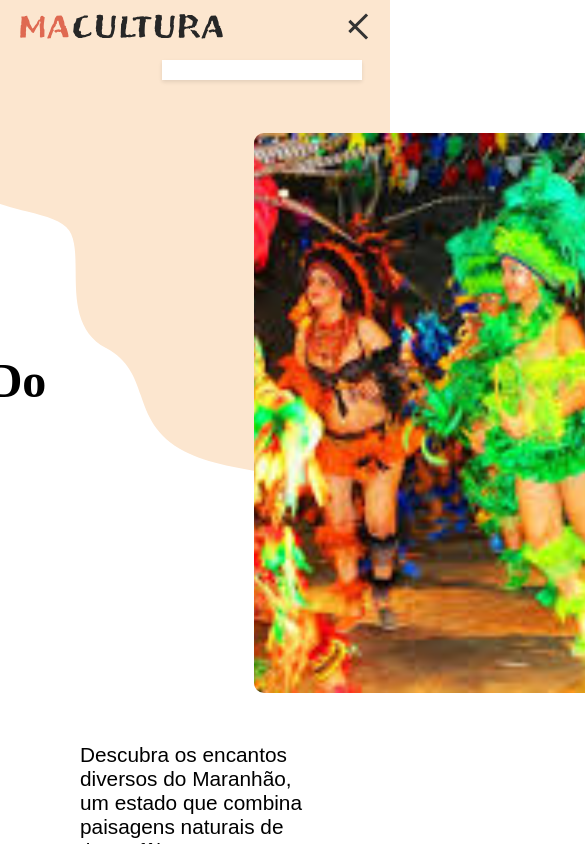
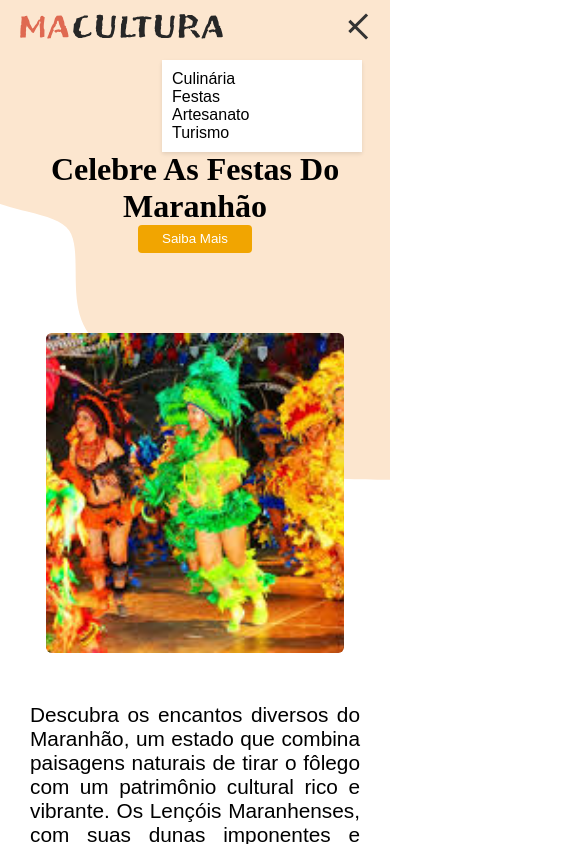
Before and after one commit to hendricksonweib/Desafio-InovaMaranhao, a React (Vite) app: page /festas in a window 390 px wide. Both pictures are taken after a click on the element 357 px from the left and 26 px from the top of the page. Shown: the top 844 px of the page, 585 px wide, since content can reach past the window. Built offline with nearby package versions, Linux system fonts and the light colour scheme.

Commit message:
feat: text
Signed-off-by: hendricksonweib <hendricksonrocha22@gmail.com>

```diff
--- a/src/index.css
+++ b/src/index.css
@@ -38,3 +38,17 @@
 .header__img {
   height: 35rem;
 }
+
+@media (max-width: 768px){
+  .header__conteiner {
+    margin-top: 5rem;
+    display: flex;
+    align-items: center;
+    flex-direction: column;
+    gap: 5rem;
+  }
+
+  .header__img {
+    height: 20rem;
+  }
+}
--- a/src/pages/Fest.tsx
+++ b/src/pages/Fest.tsx
@@ -14,6 +14,8 @@ function Fest() {
         {/* header__img: estilização padrão para imagens*/}
         <img className='header__img' src={FestaImg} alt="" />
       </section>
+      {/* Text: componente responsável pelos paragrafos do site */}
+      <Text texto='Descubra os encantos diversos do Maranhão, um estado que combina paisagens naturais de tirar o fôlego com um patrimônio cultural rico e vibrante. Os Lençóis Maranhenses, com suas dunas imponentes e lagoas de águas cristalinas, são um verdadeiro paraíso para os amantes da natureza e dos esportes ao ar livre. Enquanto isso, as cidades históricas de São Luís e Alcântara oferecem um mergulho na história colonial do Brasil, com arquitetura bem preservada e monumentos que contam séculos de história. Não deixe de explorar também a rica gastronomia local, onde pratos como o arroz de cuxá e o tambaqui assado proporcionam uma experiência gastronômica única. Seja você um aventureiro em busca de novos horizontes ou um aficionado por cultura e história, o Maranhão promete uma viagem inesquecível e cheia de descobertas.'/>
       <Text texto='Descubra os encantos diversos do Maranhão, um estado que combina paisagens naturais de tirar o fôlego com um patrimônio cultural rico e vibrante. Os Lençóis Maranhenses, com suas dunas imponentes e lagoas de águas cristalinas, são um verdadeiro paraíso para os amantes da natureza e dos esportes ao ar livre. Enquanto isso, as cidades históricas de São Luís e Alcântara oferecem um mergulho na história colonial do Brasil, com arquitetura bem preservada e monumentos que contam séculos de história. Não deixe de explorar também a rica gastronomia local, onde pratos como o arroz de cuxá e o tambaqui assado proporcionam uma experiência gastronômica única. Seja você um aventureiro em busca de novos horizontes ou um aficionado por cultura e história, o Maranhão promete uma viagem inesquecível e cheia de descobertas.'/>
     </main>
     </>
--- a/src/style/global.css
+++ b/src/style/global.css
@@ -15,7 +15,8 @@
 .TextParagraph{
     font-family: Arial, Helvetica, sans-serif;
     font-size: 1.3rem;
-    padding: 50px 80px;
+    padding: 50px 100px;
+    text-align: justify;
 }
 
 .HeaderText{
@@ -25,3 +26,23 @@
     flex-direction: column;
     width: 30rem;
 }
+
+@media (max-width: 768px){
+    .Title {
+        font-size: 2rem;
+        text-transform: capitalize;
+    }
+    .HeaderText{
+        display: flex;
+        align-items: center;
+        justify-content: center;
+        flex-direction: column;
+        text-align: center;
+        width: 20rem;
+    }
+
+    .TextParagraph{
+        padding: 50px 30px;
+        text-align: justify;
+    }
+}
--- a/src/template/NAV/Nav.css
+++ b/src/template/NAV/Nav.css
@@ -38,8 +38,13 @@ header {
     margin-left: 20px;
     text-decoration: none;
   }
-
+  .nav-link{
+    padding: 10px;
+  }
   @media (max-width: 768px) {
+    .nav-link{
+      padding: 0px;
+    }
     header {
       padding: 10px 20px;
     }
--- a/src/template/NAV/Nav.tsx
+++ b/src/template/NAV/Nav.tsx
@@ -11,22 +11,20 @@ const Nav: React.FC = () => {
   };
 
   return (
-    <>
     <header>
-        <img  className='logo' src={Logo} alt="macultura.svg" />
+      <img className='logo' src={Logo} alt="macultura.svg" />
       <div className={`menu-icon ${isOpen ? 'open' : ''}`} onClick={toggleMenu}>
         <div className="menu-icon__line"></div>
         <div className="menu-icon__line"></div>
         <div className="menu-icon__line"></div>
       </div>
       <nav className={`nav-items ${isOpen ? 'open' : ''}`}>
-        <Link to="/culinaria" className="nav-items" onClick={toggleMenu}>Culinária</Link>
-        <Link to="/festas" className="nav-items" onClick={toggleMenu}>Festas</Link>
-        <Link to="/artesanato" className="nav-items" onClick={toggleMenu}>Artesanato</Link>
-        <Link to="/turismo" className="nav-items" onClick={toggleMenu}>Turismo</Link>
+        <Link to="/culinaria" className="nav-link" onClick={toggleMenu}>Culinária</Link>
+        <Link to="/festas" className="nav-link" onClick={toggleMenu}>Festas</Link>
+        <Link to="/artesanato" className="nav-link" onClick={toggleMenu}>Artesanato</Link>
+        <Link to="/turismo" className="nav-link" onClick={toggleMenu}>Turismo</Link>
       </nav>
     </header>
-    </>
   );
 };
 
```
Lines whose indentation alone changed are shown as unchanged.
